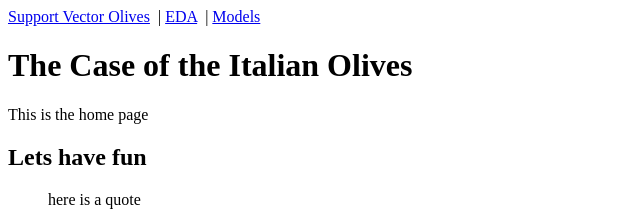
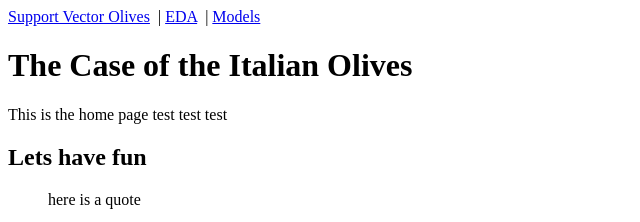
Before and after one commit to cdriscoll92/testgpages, a plain HTML site: page index.html in a window 1280 px wide. Shown: the top 222 px of the page, 0-640 px from the left. Drawn offline with nearby package versions, Linux system fonts and the light colour scheme; some packages are replaced by stand-ins of ours.

Commit message:
adding test text again

```diff
--- a/index.html
+++ b/index.html
@@ -30,7 +30,7 @@
 
       <h1>The Case of the Italian Olives</h1>
 
-      <p>This is the home page</p>
+      <p>This is the home page test test test</p>
 
 <h2 id="lets-have-fun">Lets have fun</h2>
 
```
Also changed, not shown: 1 other file.
